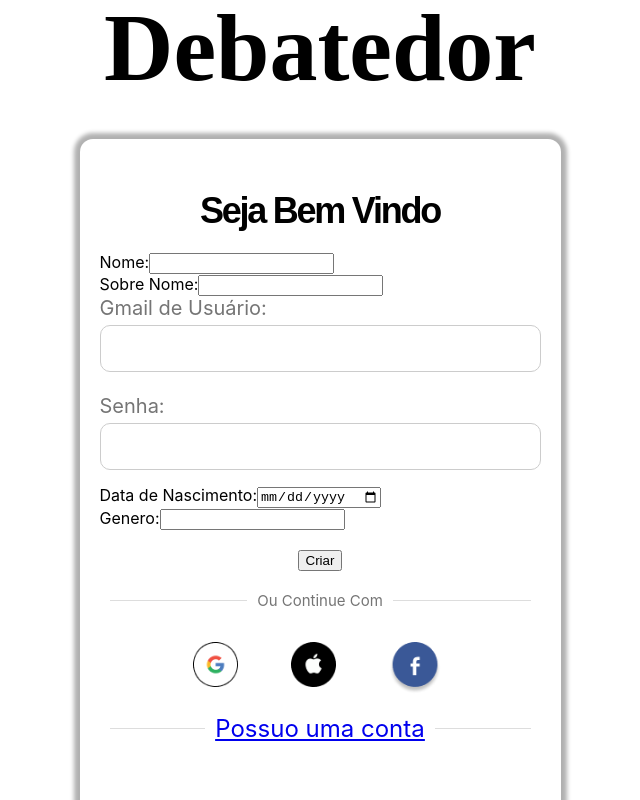
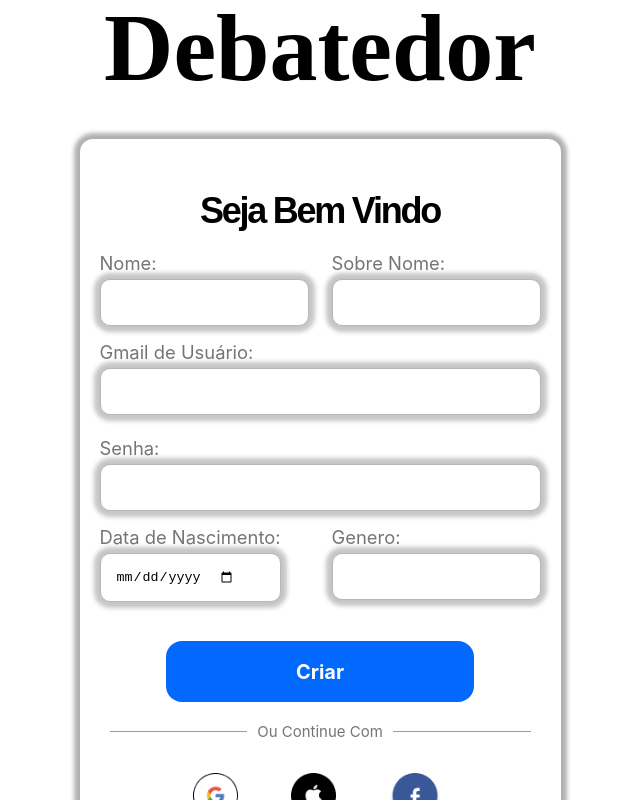
Before and after one commit to debatedor/debatedor-frontend, a React (Create React App) app: page / in a window 1280 px wide. Shown: the top 800 px of the page, without its empty margins (320-960 px from the left). Built offline with nearby package versions, Linux system fonts and the light colour scheme.

Commit message:
Update Registro.css

```diff
--- a/src/components/Registro.css
+++ b/src/components/Registro.css
@@ -15,7 +15,7 @@
 
 #Formulario {
     width: 481px;
-    height: 104vh;
+    height: 100vh;
     margin-top: 2vh;
     box-shadow: 0px 0px 4px 6px rgba(0, 0, 0, 0.31);
     background-color: #ffffff;
@@ -45,13 +45,13 @@
     margin-bottom: 20px;
 }
 
-#input_gmail,
-#input_senha {
+#input_gmail,#input_senha {
     width: 100%;
     padding: 15px;
     display: block;
     border-radius: 10px;
-    border: 1px solid #ccc;
+    border: 1px solid #b6b6b6;
+    box-shadow: 0px 0px 4px 6px rgba(71, 71, 71, 0.31);
     margin-bottom: 15px;
     box-sizing: border-box;
 }
@@ -60,7 +60,33 @@
 #gmail_texto {
     font-family: 'Inter', sans-serif;
     font-weight: 400;
-    font-size: 20px;
+    font-size: 2.3vh;
+    line-height: normal;
+    color: #757575;
+    margin-bottom: 5px;
+    display: block;
+}
+.div_dupla{
+    display: flex;
+    justify-content: space-between;
+}
+
+#input_nome,#input_sobreNome,#input_dataNascimento ,#input_genero{
+    width: 100%;
+    padding: 15px;
+    display:flex;
+    border-radius: 10px;
+    border: 1px solid #b6b6b6;
+    box-shadow: 0px 0px 4px 6px rgba(71, 71, 71, 0.31);
+    margin-bottom: 15px;
+    box-sizing: border-box;
+}
+
+#nome_texto,
+#sobreNome_texto ,#dataNascimento_texto,#genero_texto{
+    font-family: 'Inter', sans-serif;
+    font-weight: 400;
+    font-size: 2.3vh;
     line-height: normal;
     color: #757575;
     margin-bottom: 5px;
@@ -75,7 +101,7 @@
 }
 
 #continue hr.line {
-    background-color: #ddd;
+    background-color: #9b9b9b;
     flex: 1;
     height: 1px;
     border: none;
@@ -97,22 +123,12 @@
     width: 100%;
 }
 
-#esqueceu_senha {
-    font-family: 'Inter', sans-serif;
-    font-weight: 400;
-    font-size: 15px;
-    line-height: normal;
-    text-align: right;
-    text-decoration: underline;
-    color: #0269fe;
-    margin-top: 5px;
-}
 
-#butao_enviar {
+#butao_criar {
     display: flex;
     justify-content: center;
-    width: 100%;
-    padding: 4vh;
+    width: 70%;
+    padding: 2.3vh;
     margin-top: 0.5vh;
     border-radius: 16px;
     background-color: #0269FE;
@@ -144,7 +160,7 @@
     display: flex;
     align-items: center;
     width: 100%;
-    margin-top: -2vh;
+    margin-top: 0vh;
     font-family: 'Inter', sans-serif;
     font-weight: 400;
     font-size: 3vh;
@@ -156,9 +172,18 @@
 }
 
 #cadastro hr.line {
-    background-color: #ddd;
+    background-color: #9b9b9b;
     flex: 1;
-    height: 1px;
+    height: 0.1vh;
     border: none;
-    margin: 0 10px;
+    margin: 0 2vh;
 }
+
+#cadastro p{
+     font-family: 'Inter', sans-serif;
+    font-weight: 400;
+    font-size: 2.4vh;
+    line-height: normal;
+    margin: 0;
+    text-align: center;
+}
```
